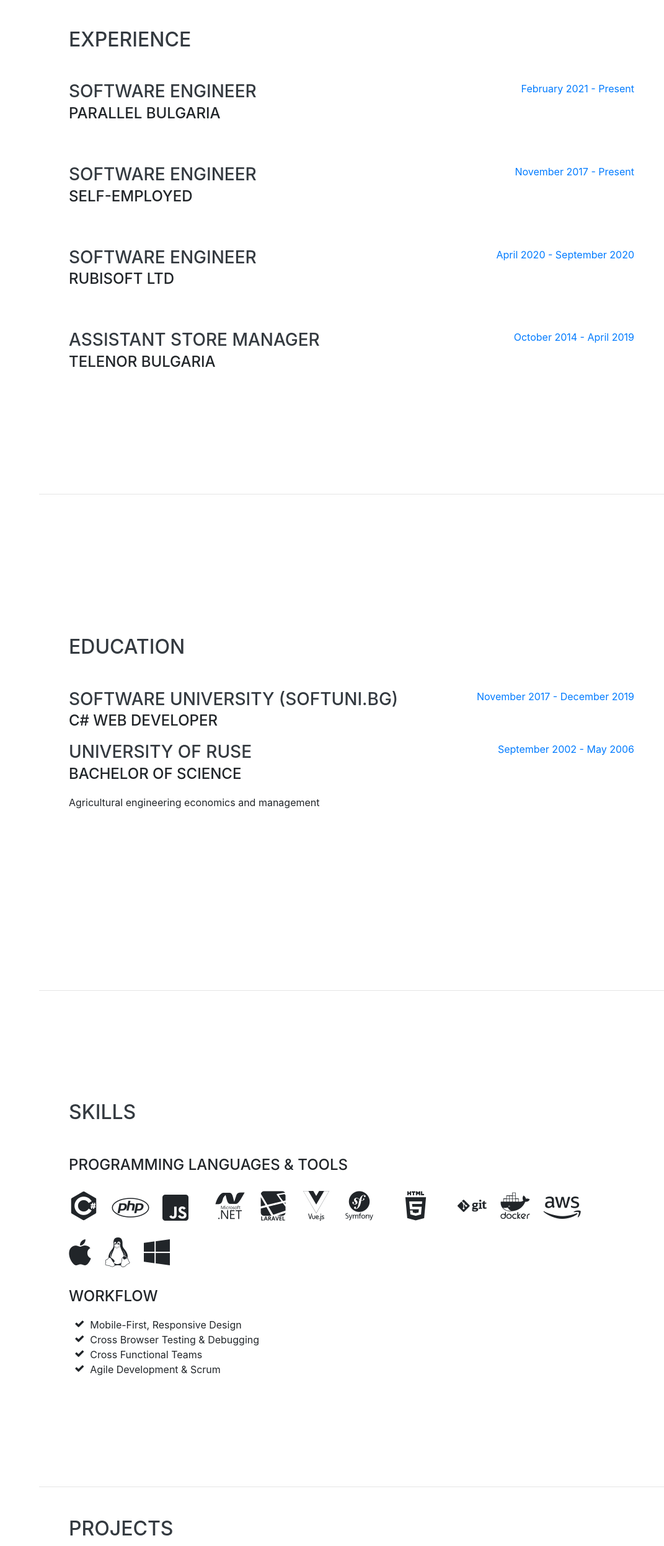
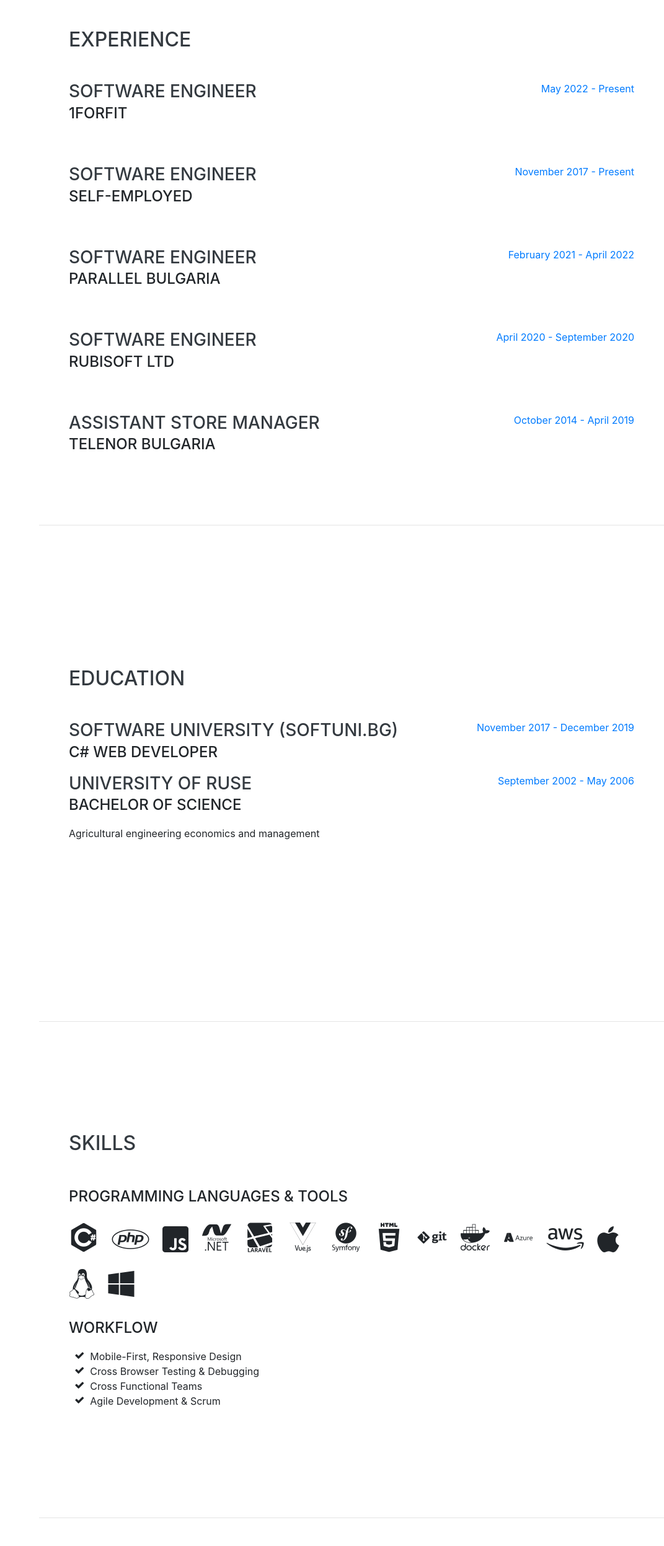
Before and after one commit to SimeonVSimeonov/SimeonVSimeonov.github.io, a website with bundled scripts: page index.html in a window 1280 px wide. Shown: the part 804-3299 px from the top of the page at 62% size, without its empty margins (209-1280 px from the left). Built offline with nearby package versions, Linux system fonts and the light colour scheme; a web font is replaced by a local one.

Commit message:
update 01.22

```diff
--- a/index.html
+++ b/index.html
@@ -102,11 +102,11 @@
             <div class="resume-item d-flex flex-column flex-md-row justify-content-between mb-5">
                 <div class="resume-content">
                     <h3 class="mb-0">Software Engineer</h3>
-                    <div class="subheading mb-3">Parallel Bulgaria</div>
+                    <div class="subheading mb-3">1ForFit</div>
                     <p></p>
                 </div>
                 <div class="resume-date text-md-right">
-                    <span class="text-primary">February 2021 - Present</span>
+                    <span class="text-primary">May 2022 - Present</span>
                 </div>
             </div>
 
@@ -118,6 +118,17 @@
                 </div>
                 <div class="resume-date text-md-right">
                     <span class="text-primary">November 2017 - Present</span>
+                </div>
+            </div>
+
+            <div class="resume-item d-flex flex-column flex-md-row justify-content-between mb-5">
+                <div class="resume-content">
+                    <h3 class="mb-0">Software Engineer</h3>
+                    <div class="subheading mb-3">Parallel Bulgaria</div>
+                    <p></p>
+                </div>
+                <div class="resume-date text-md-right">
+                    <span class="text-primary">February 2021 - April 2022</span>
                 </div>
             </div>
 
@@ -197,8 +208,6 @@
                     <i class="fab fa-js-square"></i>
                 </li>
                 <li class="list-inline-item">
-                </li>
-                <li class="list-inline-item">
                     <i class="devicon-dot-net-plain-wordmark"></i>
                 </li>
                 <li class="list-inline-item">
@@ -211,11 +220,7 @@
                     <i class="devicon-symfony-original-wordmark"></i>
                 </li>
                 <li class="list-inline-item">
-                </li>
-                <li class="list-inline-item">
                     <i class="devicon-html5-plain-wordmark"></i>
-                </li>
-                <li class="list-inline-item">
                 </li>
                 <li class="list-inline-item">
                     <i class="devicon-git-plain-wordmark"></i>
@@ -224,9 +229,10 @@
                     <i class="devicon-docker-plain-wordmark"></i>
                 </li>
                 <li class="list-inline-item">
-                    <i class="fab fa-aws"></i>
+                    <i class="devicon-azure-plain-wordmark"></i>
                 </li>
                 <li class="list-inline-item">
+                    <i class="fab fa-aws"></i>
                 </li>
                 <li class="list-inline-item">
                     <i class="fab fa-apple"></i>
@@ -270,9 +276,9 @@
                 <div class="resume-content">
                     <h3 class="mb-0">ERP System</h3>
                     <a>ERP Project</a>
-                    <div class="subheading mb-3">KeySoo.bg</div>
+                    <div class="subheading mb-3">Private Customer</div>
                     <p>Technologies: Laravel, MySQL, VueJS, Docker, JSON</p>
-                    <p>About: ERP System for chain stores KeySoo</p>
+                    <p>About: ERP System for chain stores</p>
                 </div>
                 <div class="resume-date text-md-right">
                     <span class="text-primary">Nov 2019 - Present</span>
```
